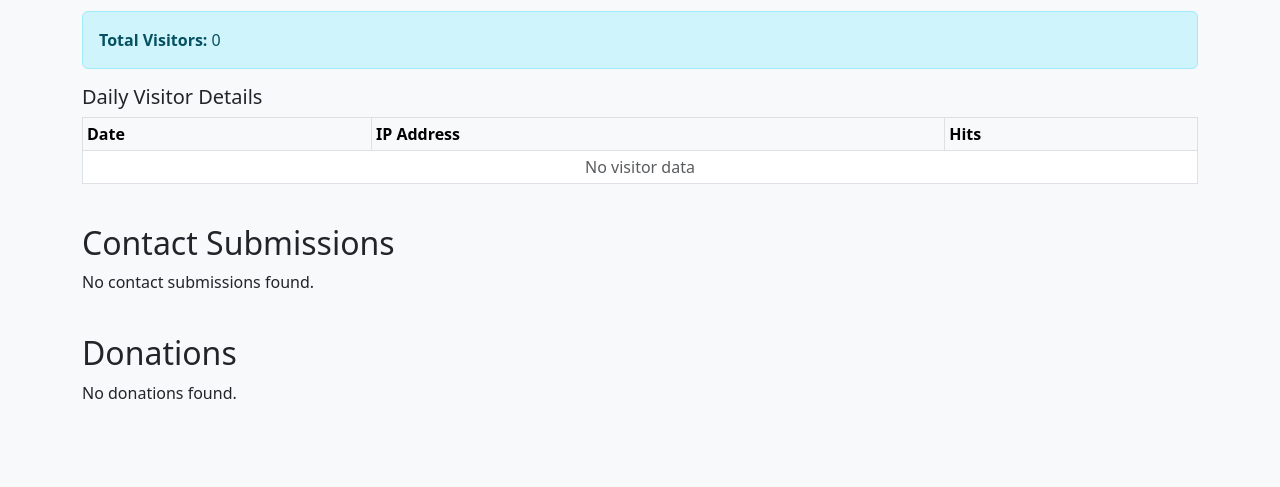
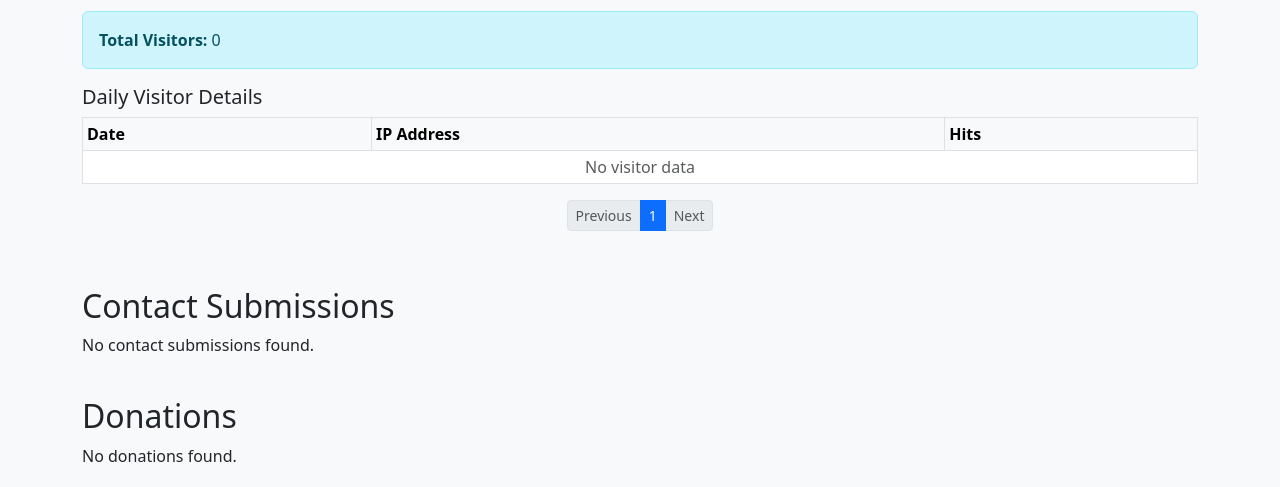
Before and after one commit to maryundoerofknotschurch/mukc, a Flask app: page /admin/dashboard in a window 1280 px wide. Shown: the part 223-710 px from the top of the page. Run offline with Flask 3, Linux system fonts and the light colour scheme.

Commit message:
Update admin_dashboard.html

```diff
--- a/templates/admin_dashboard.html
+++ b/templates/admin_dashboard.html
@@ -36,7 +36,7 @@
         </div>
         <h5>Daily Visitor Details</h5>
 
-        <table class="table table-bordered table-sm">
+        <table class="table table-bordered table-sm" id="visitorTable">
         <thead class="table-light">
             <tr>
                 <th>Date</th>
@@ -44,7 +44,8 @@
                 <th>Hits</th>
             </tr>
         </thead>
-            <tbody>
+
+        <tbody id="visitorTableBody">
             {% for row in daily_visits %}
             <tr>
                 <td>{{ row.date }}</td>
@@ -60,6 +61,13 @@
             {% endfor %}
         </tbody>
     </table>
+
+        <div class="d-flex justify-content-center">
+            <nav>
+                <ul class="pagination pagination-sm" id="visitorPagination"></ul>
+            </nav>
+        </div>
+
 
 
 
@@ -126,4 +134,61 @@
         {% endif %}
     </div>
 </body>
+<script>
+document.addEventListener("DOMContentLoaded", function () {
+    const rowsPerPage = 10;
+    const tbody = document.getElementById("visitorTableBody");
+    const rows = Array.from(tbody.querySelectorAll("tr"));
+    const pagination = document.getElementById("visitorPagination");
+
+    if (!tbody || rows.length === 0) return;
+
+    let currentPage = 1;
+    const totalPages = Math.ceil(rows.length / rowsPerPage);
+
+    function showPage(page) {
+        currentPage = page;
+
+        rows.forEach((row, index) => {
+            row.style.display =
+                index >= (page - 1) * rowsPerPage &&
+                index < page * rowsPerPage
+                    ? ""
+                    : "none";
+        });
+
+        renderPagination();
+    }
+
+    function renderPagination() {
+        pagination.innerHTML = "";
+
+        // Previous
+        const prev = document.createElement("li");
+        prev.className = "page-item" + (currentPage === 1 ? " disabled" : "");
+        prev.innerHTML = `<a class="page-link" href="#">Previous</a>`;
+        prev.onclick = () => currentPage > 1 && showPage(currentPage - 1);
+        pagination.appendChild(prev);
+
+        // Page numbers
+        for (let i = 1; i <= totalPages; i++) {
+            const li = document.createElement("li");
+            li.className = "page-item" + (i === currentPage ? " active" : "");
+            li.innerHTML = `<a class="page-link" href="#">${i}</a>`;
+            li.onclick = () => showPage(i);
+            pagination.appendChild(li);
+        }
+
+        // Next
+        const next = document.createElement("li");
+        next.className = "page-item" + (currentPage === totalPages ? " disabled" : "");
+        next.innerHTML = `<a class="page-link" href="#">Next</a>`;
+        next.onclick = () => currentPage < totalPages && showPage(currentPage + 1);
+        pagination.appendChild(next);
+    }
+
+    showPage(1);
+});
+</script>
+
 </html>
```
Lines whose indentation alone changed are shown as unchanged.
